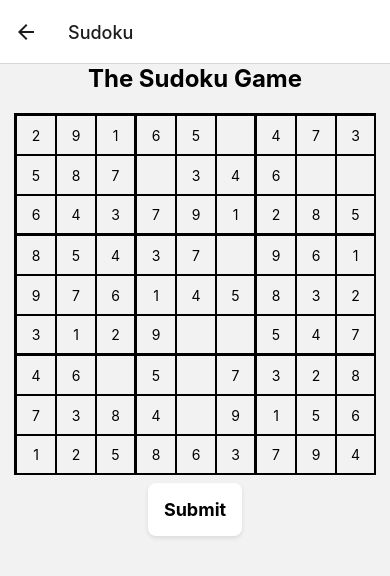
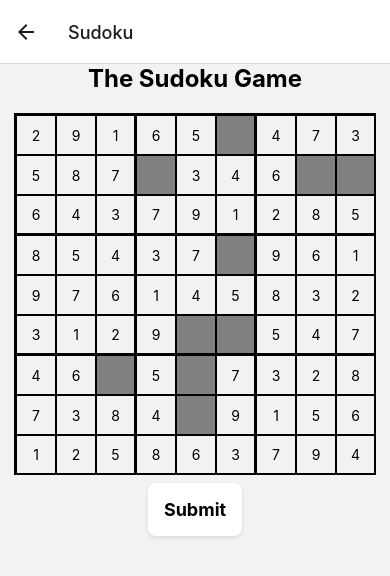
Before and after one commit to nishantnandeshwar/SudokuGame, a React Native app: screen /Sudoku in a window 390 px wide. Shown: the top 576 px of the page. Built offline with nearby package versions, Linux system fonts and the light colour scheme.

Commit message:
ui grid color update

```diff
--- a/src/screens/sudoku.tsx
+++ b/src/screens/sudoku.tsx
@@ -104,7 +104,7 @@ const SudokuScreen = (props: any) => {
         shuffle(numbers);
         solveSudoku(grid, numbers);
         const updatedSudoku = removeNumbers(grid, 10)
-        const zeroCoordinates = updatedSudoku.reduce((coordinates:any, row, rowIndex) => {
+        const zeroCoordinates = updatedSudoku.reduce((coordinates: any, row, rowIndex) => {
             row.forEach((cell, colIndex) => {
                 if (cell === 0) {
                     coordinates.push({ row: rowIndex, col: colIndex });
@@ -115,27 +115,32 @@ const SudokuScreen = (props: any) => {
         return { grid, updatedSudoku, zeroCoordinates };
     }
 
-    const updateSudoku = (e:string, row: any,col: any) => {
+    const updateSudoku = (e: string, row: any, col: any) => {
         const newGrid = [...grid?.updatedSudoku]
         newGrid[row][col] = parseInt(e) || 0
         setGrid({ ...grid, updatedSudoku: newGrid });
     }
 
-    const varifySudoku=()=>{
-        if(JSON.stringify(grid?.updatedSudoku) === JSON.stringify(grid?.grid)){
+    const varifySudoku = () => {
+        if (JSON.stringify(grid?.updatedSudoku) === JSON.stringify(grid?.grid)) {
             Alert.alert("Success")
             props.navigation.navigate('Home')
         }
-        else{
+        else {
             Alert.alert("Failed")
         }
     }
 
-    const checkEdit=(col: number,row: number)=>{
-        const status = rememberCordinate.find((item:any)=>item.col === col && item.row === row)
+    const checkEdit = (col: number, row: number) => {
+        const status = rememberCordinate.find((item: any) => item.col === col && item.row === row)
         return status ? true : false
     }
 
+    // const numberKey = ['1', '2', '3', '4', '5', '6', '7', '8', 9]
+
+    // const clearGrid=()=>{
+
+    // }
     return (
         <ScrollView contentContainerStyle={[styles.container]} >
             <Text style={[styles.header]}>
@@ -152,11 +157,12 @@ const SudokuScreen = (props: any) => {
                                             styles.cell,
                                             (rowIndex + 1) % 3 === 0 ? { borderBottomWidth: 2 } : { borderBottomWidth: 0.2 },
                                             (cellIndex + 1) % 3 === 0 ? { borderRightWidth: 2 } : { borderRightWidth: 0.2 },
+                                            {backgroundColor: checkEdit(cellIndex, rowIndex)? "grey": 'transperent'}
                                         ]}
-                                        onChangeText={(e) => updateSudoku(e,rowIndex,cellIndex)}
+                                        onChangeText={(e) => updateSudoku(e, rowIndex, cellIndex)}
                                         value={cell.toString() !== "0" ? cell.toString() : ""}
                                         keyboardType="numeric"
-                                        editable={checkEdit(cellIndex,rowIndex)}
+                                        editable={checkEdit(cellIndex, rowIndex)}
                                     />
                                 </View>
                             ))}
@@ -164,9 +170,31 @@ const SudokuScreen = (props: any) => {
                     </View>
                 ))}
             </View>
+            {/* <View style={[styles.row,{padding:10,marginTop:10}]}>
+            {numberKey.map((num, i) =>
+                <View key={i} >
+                    <Text style={{padding:10,margin:5, borderWidth:1, borderRadius:3}}>{num}</Text>
+                </View>
+            )}
+            </View> */}
+            {/* <Pressable
+                android_ripple={{ color: 'rgba(0, 0, 0, 0.1)', radius: 70, borderless: false }}
+                onPress={() => clearGrid()}
+                style={({ pressed }) => [
+                    {
+                        backgroundColor: pressed ? 'lightgrey' : 'white',
+                        borderRadius: 5,
+                        alignItems: 'center',
+                    }, commonStyles.card
+                ]}
+            >
+                <View>
+                    <Text style={commonStyles.title18}>Clear</Text>
+                </View>
+            </Pressable> */}
             <Pressable
                 android_ripple={{ color: 'rgba(0, 0, 0, 0.1)', radius: 70, borderless: false }}
-                onPress={()=> varifySudoku()}
+                onPress={() => varifySudoku()}
                 style={({ pressed }) => [
                     {
                         backgroundColor: pressed ? 'lightgrey' : 'white',
@@ -187,7 +215,6 @@ export { SudokuScreen }
 
 const styles = StyleSheet.create({
     container: {
-        // flex: 1,
         alignItems: 'center',
         justifyContent: 'center',
     },
```
